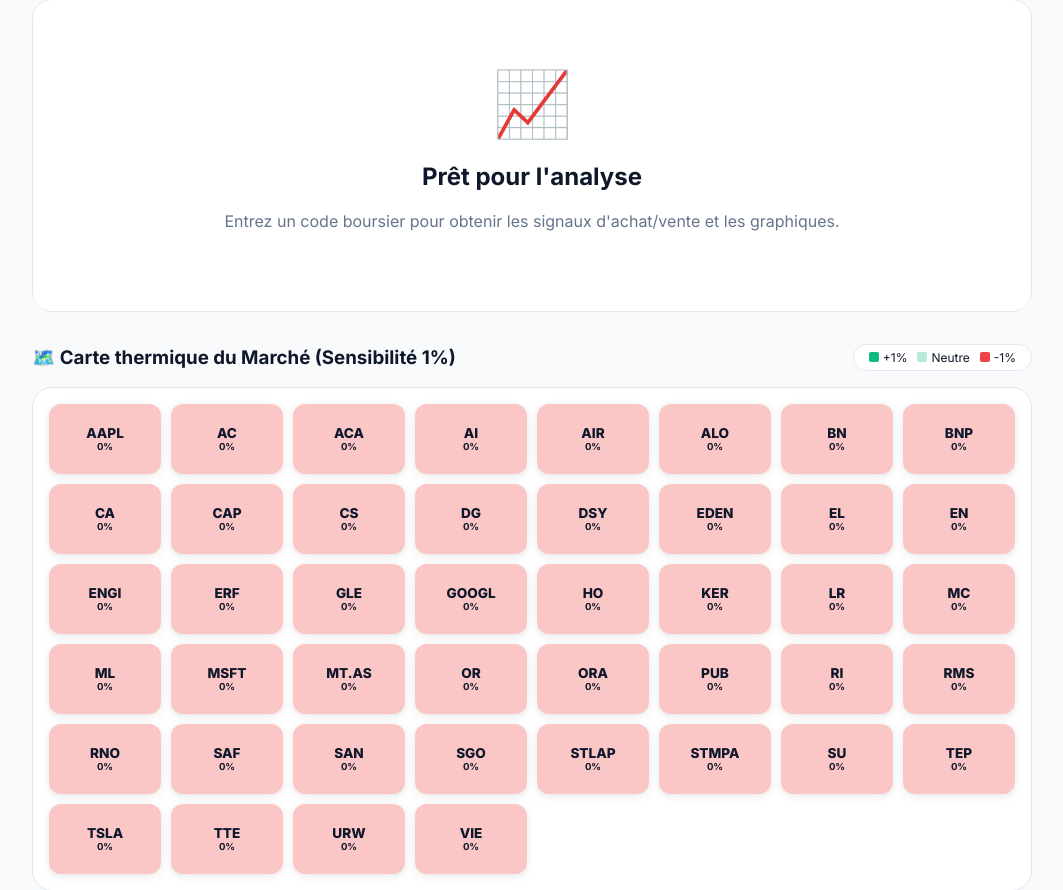
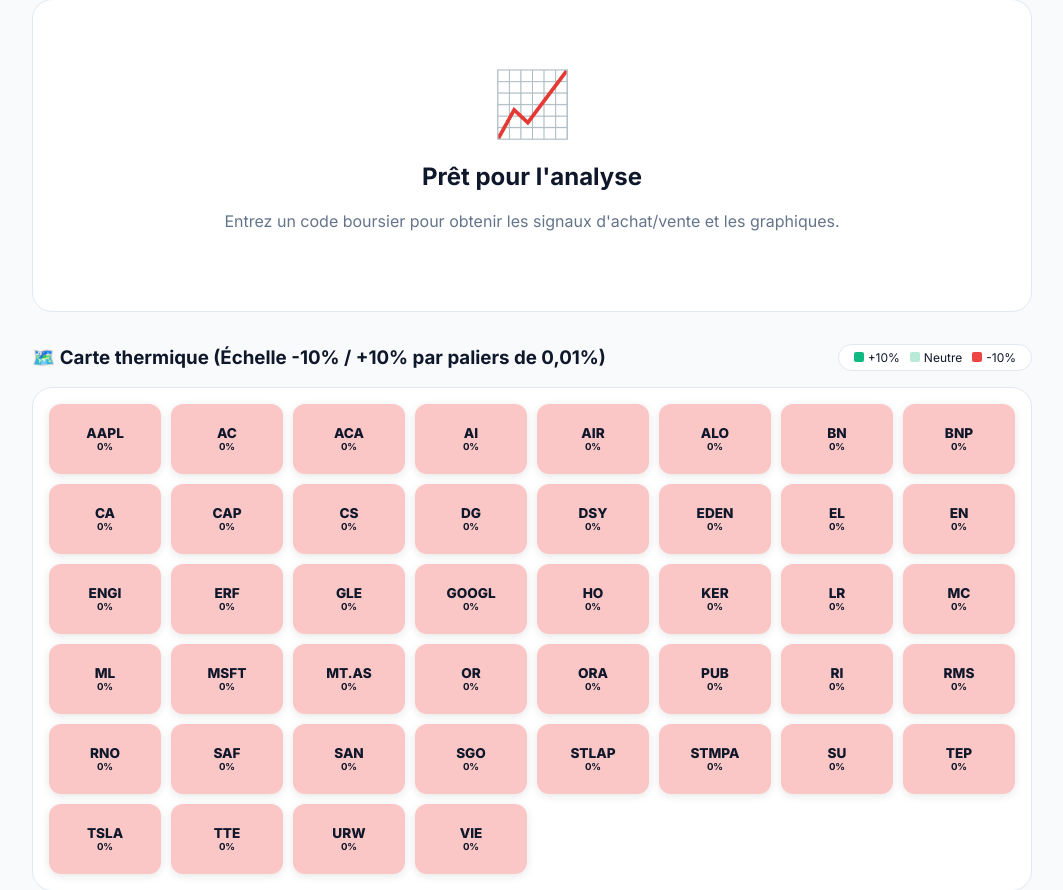
Before and after one commit to admin5004/trade-analyser-bourse, a Flask app: page /analyze in a window 1280 px wide. Shown: the part 249-1139 px from the top of the page, without its empty margins (108-1171 px from the left). Run offline with Flask 3, Linux system fonts and the light colour scheme; the visitor is signed in with stand-in values (Sample User, id 1); data comes from the database, SQL or seed files in the repository.

Commit message:
UI: Refined heatmap scale to 0.01% granularity over -10%/+10% range

```diff
--- a/core/market.py
+++ b/core/market.py
@@ -93,8 +93,9 @@ def get_global_context():
             for s in all_db_symbols:
                 info = live_tickers.get(s, {})
                 change = info.get('change_pct', 0)
-                # Sensibilité accrue : 1% de variation = 100% d'intensité
-                intensity = min(abs(change) * 100, 100)
+                # Échelle de 10% : chaque 0,01% compte pour 0,1 unit d'intensité
+                # (10% de variation = 100 d'intensité)
+                intensity = min(abs(change) * 10, 100)
 
                 heatmap_data.append({
                     'symbol': s.replace('.PA', ''),
--- a/templates/index.html
+++ b/templates/index.html
@@ -129,11 +129,11 @@
 
         <div class="col-12" style="margin-top: 2rem;">
             <div style="display: flex; justify-content: space-between; align-items: center; margin-bottom: 1rem;">
-                <h3 style="margin: 0;">🗺️ Carte thermique du Marché (Sensibilité 1%)</h3>
+                <h3 style="margin: 0;">🗺️ Carte thermique (Échelle -10% / +10% par paliers de 0,01%)</h3>
                 <div style="display: flex; gap: 10px; font-size: 0.75rem; align-items: center; background: white; padding: 5px 15px; border-radius: 99px; border: 1px solid var(--border);">
-                    <span style="display: flex; align-items: center; gap: 4px;"><span style="width: 10px; height: 10px; background: rgba(16, 185, 129, 1); border-radius: 2px;"></span> +1%</span>
+                    <span style="display: flex; align-items: center; gap: 4px;"><span style="width: 10px; height: 10px; background: rgba(16, 185, 129, 1); border-radius: 2px;"></span> +10%</span>
                     <span style="display: flex; align-items: center; gap: 4px;"><span style="width: 10px; height: 10px; background: rgba(16, 185, 129, 0.3); border-radius: 2px;"></span> Neutre</span>
-                    <span style="display: flex; align-items: center; gap: 4px;"><span style="width: 10px; height: 10px; background: rgba(239, 68, 68, 1); border-radius: 2px;"></span> -1%</span>
+                    <span style="display: flex; align-items: center; gap: 4px;"><span style="width: 10px; height: 10px; background: rgba(239, 68, 68, 1); border-radius: 2px;"></span> -10%</span>
                 </div>
             </div>
             <div class="card heatmap-grid">
```
